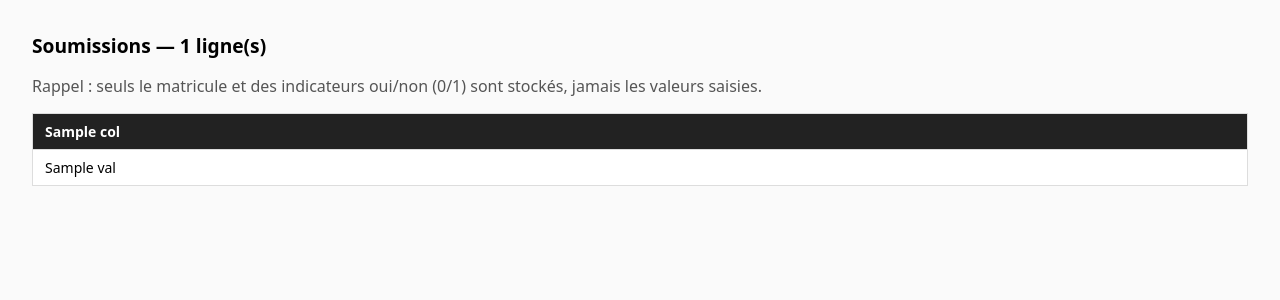
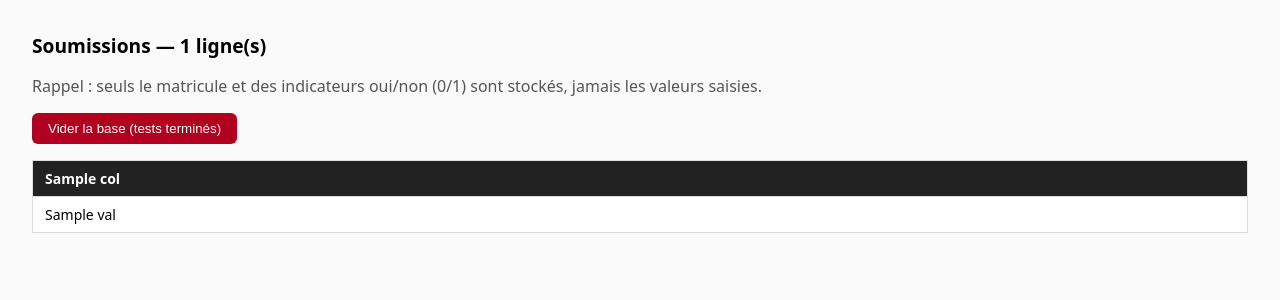
Before and after one commit to Ayoub21061/phishing-sim, a Flask app: template templates/admin.html in a window 1280 px wide. Shown: the top 300 px of the page. Run offline with Flask 3, Linux system fonts and the light colour scheme; the template is opened without the code that fills it: most values are stand-ins (such as "Sample title", 1, 10 or a date in 2020); some libraries are stand-ins or nearby versions.

Commit message:
Corriger le bouton de reset manquant sur admin.html

```diff
--- a/templates/admin.html
+++ b/templates/admin.html
@@ -16,6 +16,16 @@
 <body>
   <h1>Soumissions — {{ rows|length }} ligne(s)</h1>
   <p class="count">Rappel : seuls le matricule et des indicateurs oui/non (0/1) sont stockés, jamais les valeurs saisies.</p>
+
+  <form method="post" action="/admin/reset"
+        onsubmit="return confirm('Vider définitivement toutes les soumissions et visites ? Impossible à annuler.');"
+        style="margin: 16px 0;">
+    <input type="hidden" name="token" value="{{ token }}">
+    <button type="submit"
+            style="background:#b00020; color:white; border:none; padding:8px 16px; border-radius:6px; cursor:pointer;">
+      Vider la base (tests terminés)
+    </button>
+  </form>
   <table>
     <thead>
       <tr>
```
